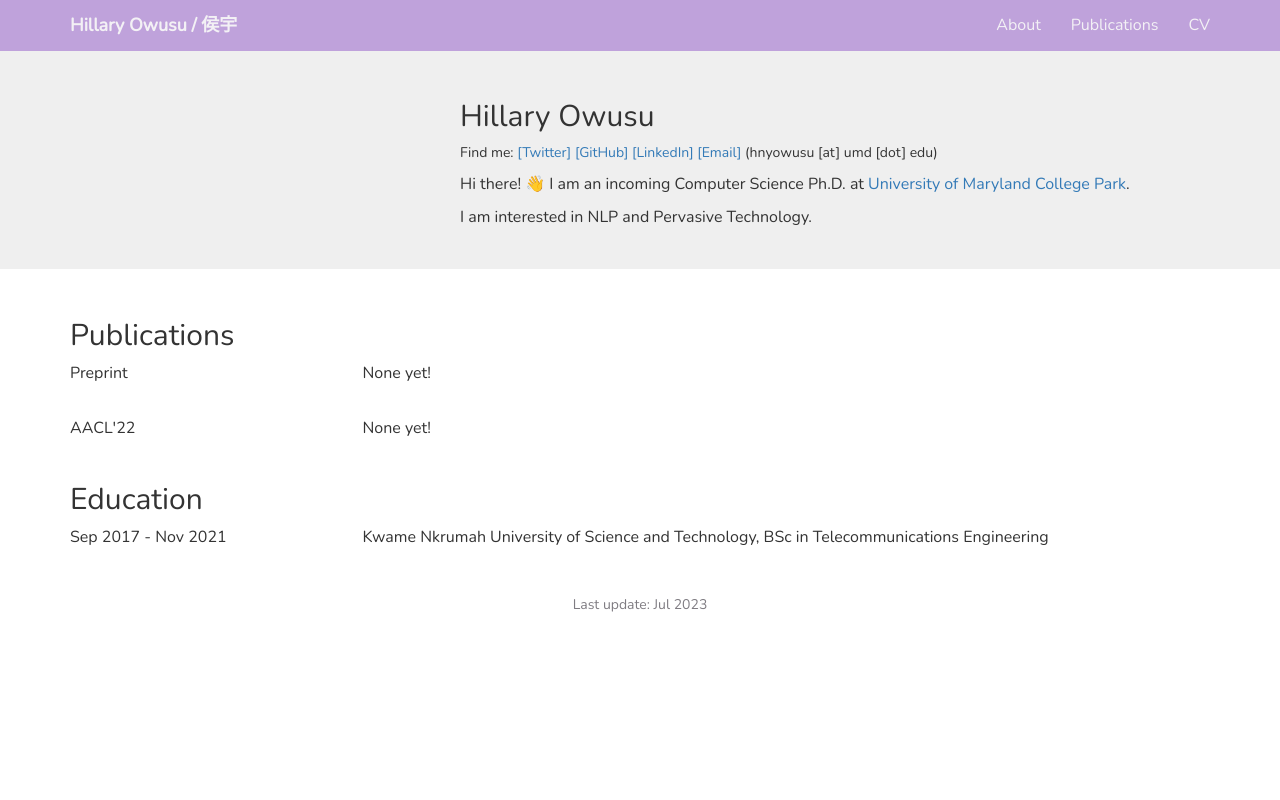
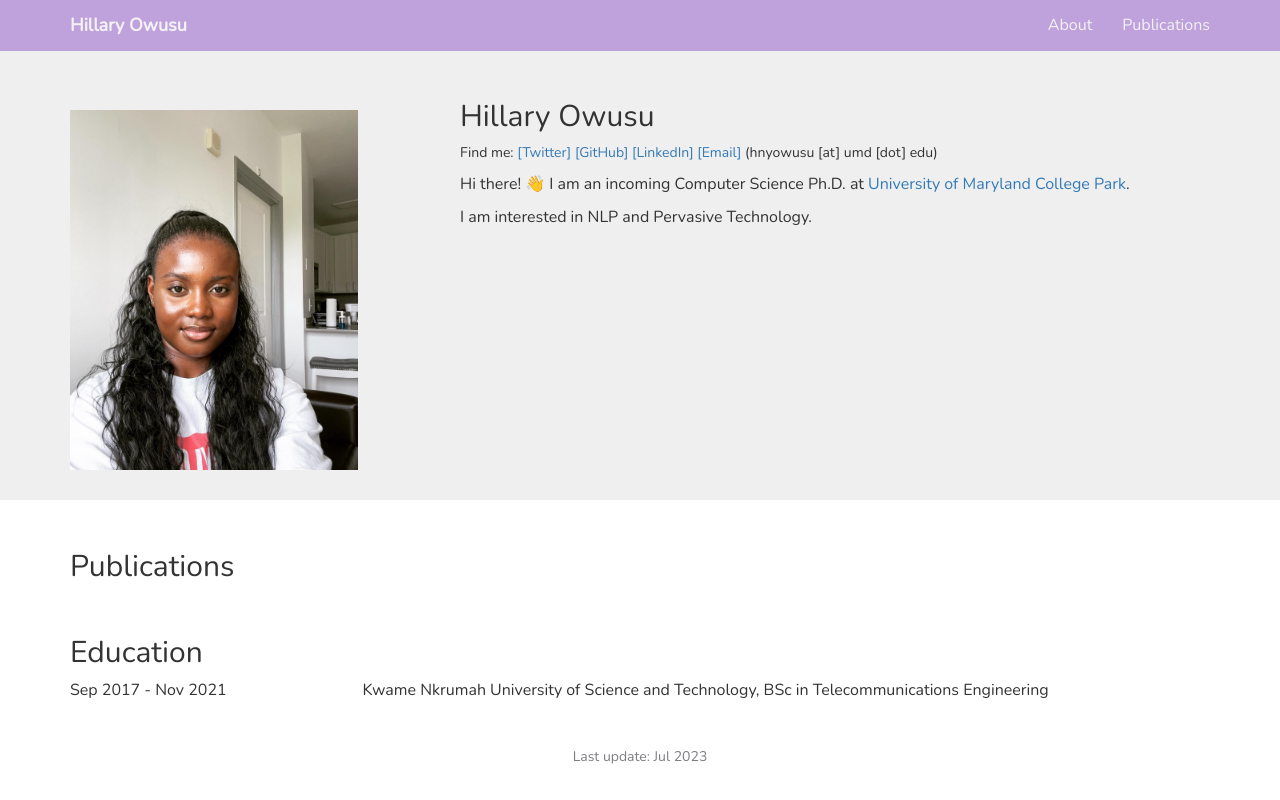
Before and after one commit to hillaryowusu/hillary.github.io, a plain HTML site: page index.html in a window 1280 px wide. Drawn offline with nearby package versions, Linux system fonts and the light colour scheme; files that its build step writes are made by us from their sources.

Commit message:
Update index.html

```diff
--- a/index.html
+++ b/index.html
@@ -11,7 +11,7 @@
 <body>
     <div class="navbar navbar-fixed-top">
         <div class="container">
-            <strong class="navbar-brand">Hillary Owusu / 侯宇</strong>
+            <strong class="navbar-brand">Hillary Owusu </strong>
             <div class="navbar-collapse collapse">
                 <ul class="nav navbar-nav navbar-right">
                     <li><a href="#about">About</a></li>
@@ -19,7 +19,7 @@
 <!--                    <li><a href="#education">Education</a></li>-->
 <!--                    <li><a href="#experience">Experience</a></li>-->
 <!--                    <li><a href="#teaching">Teaching</a></li>-->
-                    <li><a href="personal-website/CV/Yu_Hope_Hou_CV.pdf">CV</a></li>
+
                 </ul>
             </div>
         </div>
@@ -29,7 +29,7 @@
         <div class="container">
             <div class="row">
                 <div class="col-xs-4 img">
-                    <img style="" id="me-img" src="personal-website/images/profilepic.png" alt="">
+                    <img style="" id="me-img" src="profilepic.png" alt="">
                 </div>
                 <div class="col-xs-8">
                     <h2>Hillary Owusu</h2>
@@ -38,17 +38,13 @@
                         <a href="https://twitter.com/SyntaxSavvy" style="font-size: 14px;">[Twitter]</a>
                         <a href="https://https://github.com/hillaryowusu" style="font-size: 14px;">[GitHub]</a>
                         <a href="https://www.linkedin.com/in/hillarynanayaaowusu/" style="font-size: 14px;">[LinkedIn]</a>
-                        <!--a href="https://scholar.google.com/citations?user=2U1WiMMAAAAJ" style="font-size: 14px;">[Google Scholar]</a> -->
+                        <!--a href="https://scholar.google.com" style="font-size: 14px;">[Google Scholar]</a> -->
                         <a href="mailto:hnyowusu@umd.edu" style="font-size: 14px;">[Email]</a> (hnyowusu [at] umd [dot] edu)
                     </p>
                     <p>
                         Hi there! 👋 I am an incoming Computer Science Ph.D. at <a href="https://umd.edu/">University of Maryland College Park</a>.
                     </p>
-                    <p>
-                        <!-- I am a software engineer at <a href="https://www.flouriship.com/">Flourish Science</a>, a start-up formed by a motivated and inspired team to help people live a happier and meaningful life. -->
-                        <!-- I am also an incoming PhD student at University of Maryland, College Park, working with <a href="http://rudinger.github.io/">Prof. Rachel Rudinger</a> and <a href="http://users.umiacs.umd.edu/~hal">Prof. Hal Daumé III</a>. -->
 
-                    </p>
                     <p>
 
                         I am interested in NLP and Pervasive Technology.
@@ -63,23 +59,7 @@
     <div id="publication">
         <div class="container">
             <h2>Publications</h2>
-            <div class="row work-block">
-                <div class="col-xs-3">Preprint</div>
-                <div class="col-xs-9">
-                    None yet!
 
-                </div>
-
-                <p style="color: white">-</p>
-
-                <div class="col-xs-3">AACL'22</div>
-                <div class="col-xs-9">
-                   None yet!
-
-                </div>
-
-
-            </div>
         </div>
         <br>
     </div>
```
